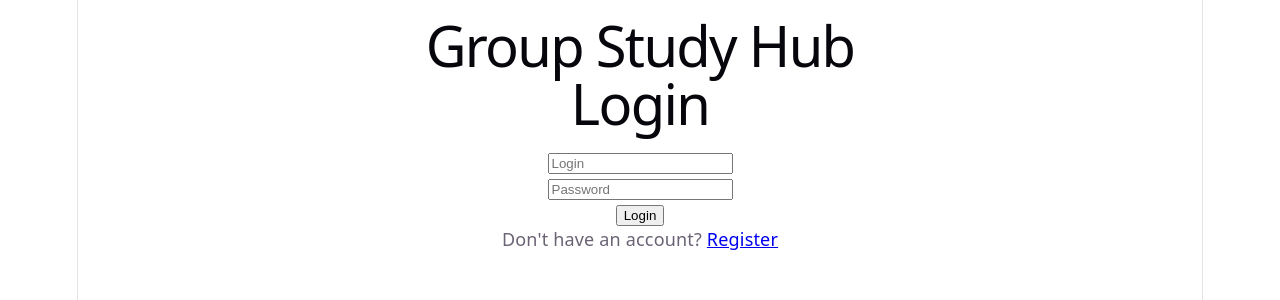
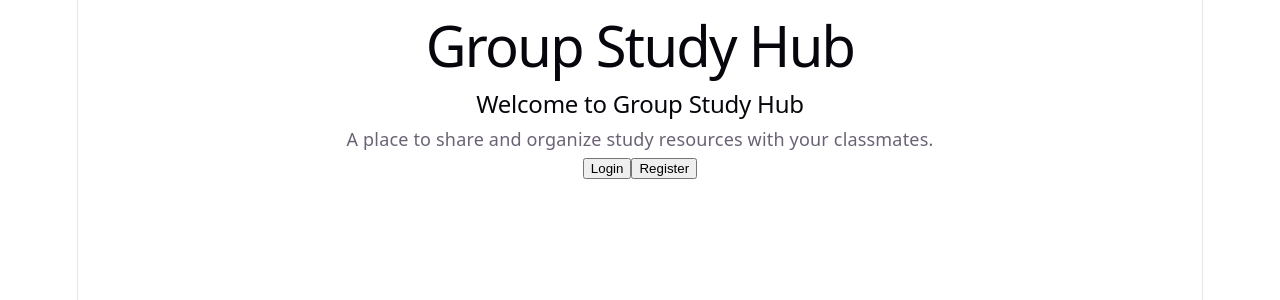
Before and after one commit to ethnlin0-netizen/mern-project, a React (Vite) app in the folder frontend/: page / in a window 1280 px wide. Before the commit this address led to /login. Shown: the top 300 px of the page. Built offline with nearby package versions, Linux system fonts and the light colour scheme.

Commit message:
added landing page

```diff
--- a/frontend/package.json
+++ b/frontend/package.json
@@ -10,6 +10,7 @@
     "preview": "vite preview"
   },
   "dependencies": {
+    "bootstrap": "^5.3.8",
     "react": "^19.2.4",
     "react-dom": "^19.2.4",
     "react-router-dom": "^7.13.2"
--- a/frontend/src/App.tsx
+++ b/frontend/src/App.tsx
@@ -3,6 +3,7 @@ import LoginPage from './pages/LoginPage.tsx'
 import RegisterPage from './pages/RegisterPage.tsx'
 import DashboardPage from './pages/DashboardPage.tsx'
 import ClassFeedPage from './pages/ClassFeedPage.tsx'
+import HomePage from './pages/HomePage.tsx'
 import { useAuth } from './context/AuthContext.tsx'
 
 function App() {
@@ -11,7 +12,7 @@ function App() {
   return (
     <BrowserRouter>
       <Routes>
-        <Route path="/" element={<Navigate to="/login" />} />
+        <Route path="/" element={<HomePage />} />
         <Route path="/login" element={<LoginPage />} />
         <Route path="/register" element={<RegisterPage />} />
         <Route path="/dashboard" element={auth?.token ? <DashboardPage /> : <Navigate to="/login" />} />
--- /dev/null
+++ b/frontend/src/components/Home.tsx
@@ -0,0 +1,16 @@
+import { useNavigate } from 'react-router-dom'
+
+function Home() {
+  const navigate = useNavigate()
+
+  return (
+    <div id="homeDiv">
+      <h2>Welcome to Group Study Hub</h2>
+      <p>A place to share and organize study resources with your classmates.</p>
+      <button type="button" onClick={() => navigate('/login')}>Login</button>
+      <button type="button" onClick={() => navigate('/register')}>Register</button>
+    </div>
+  )
+}
+
+export default Home
--- /dev/null
+++ b/frontend/src/pages/HomePage.tsx
@@ -0,0 +1,13 @@
+import PageTitle from '../components/PageTitle.tsx'
+import Home from '../components/Home.tsx'
+
+const HomePage = () => {
+  return (
+    <div>
+      <PageTitle />
+      <Home />
+    </div>
+  )
+}
+
+export default HomePage
```
Also changed, not shown: 1 other file (tests, documents, lock files or other folders).
